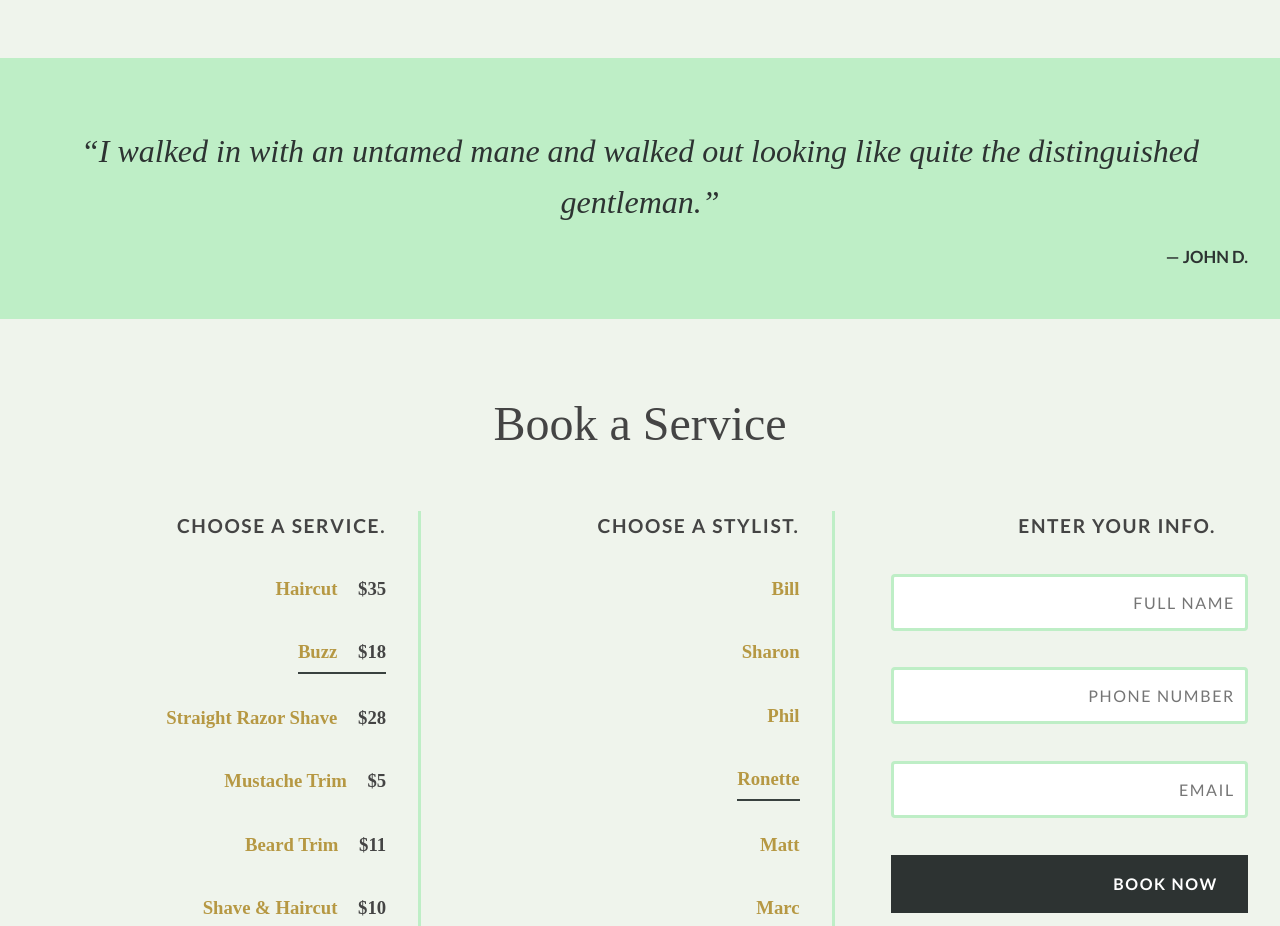
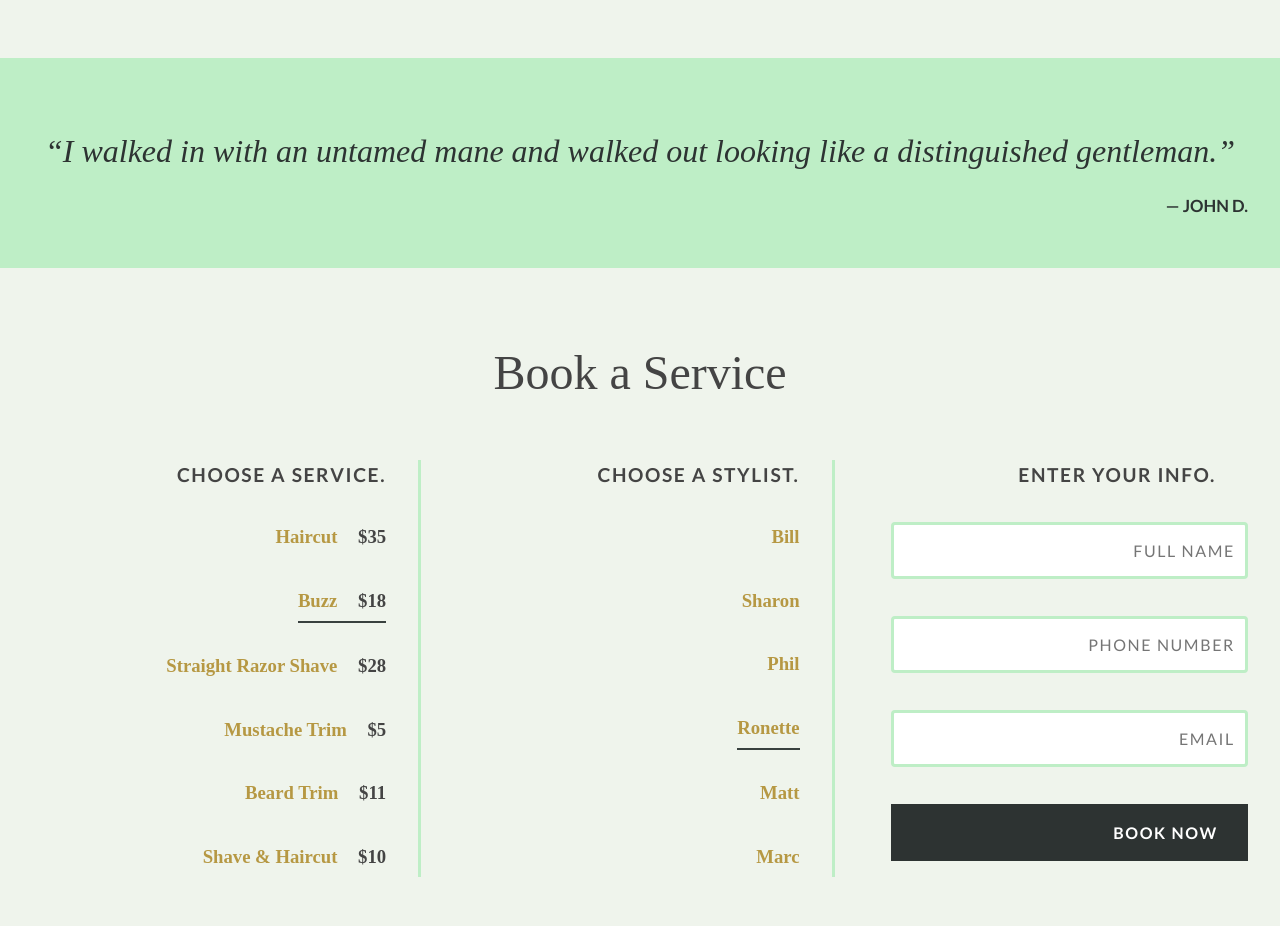
Before and after one commit to sarahholden/Proper, a plain HTML site: page index.html in a window 1280 px wide. Shown: the part 1480-2406 px from the top of the page. Drawn offline with Linux system fonts and the light colour scheme; a web font is replaced by a local one.

Commit message:
Copy edit

```diff
--- a/index.html
+++ b/index.html
@@ -43,7 +43,7 @@
       <a href="https://www.instagram.com" class="btn">Check out our Instagram</a>
     </section>
     <section id="testimonials" class="testimonials">
-      <blockquote><p>&ldquo;I walked in with an untamed mane and walked out looking like quite the distinguished gentleman.&rdquo;</p></blockquote>
+      <blockquote><p>&ldquo;I walked in with an untamed mane and walked out looking like a distinguished gentleman.&rdquo;</p></blockquote>
       <p>&mdash; John D.</p>
 
     </section>
```
